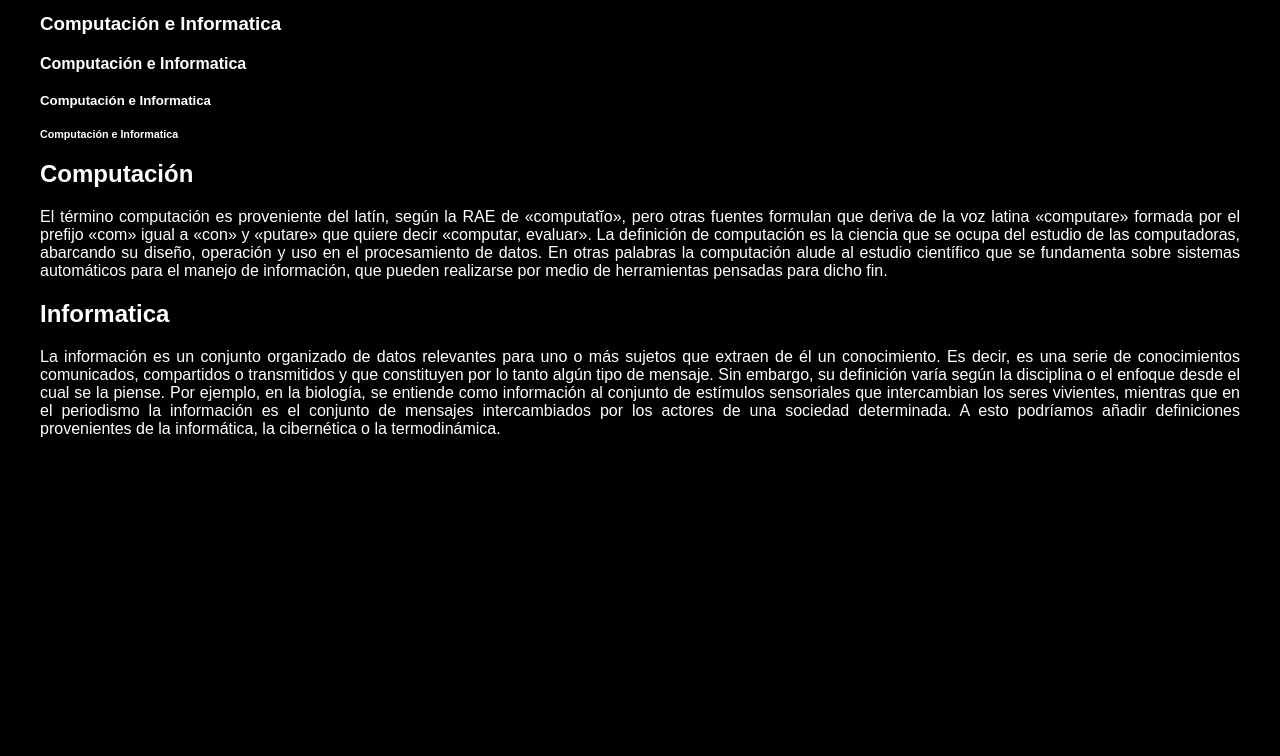
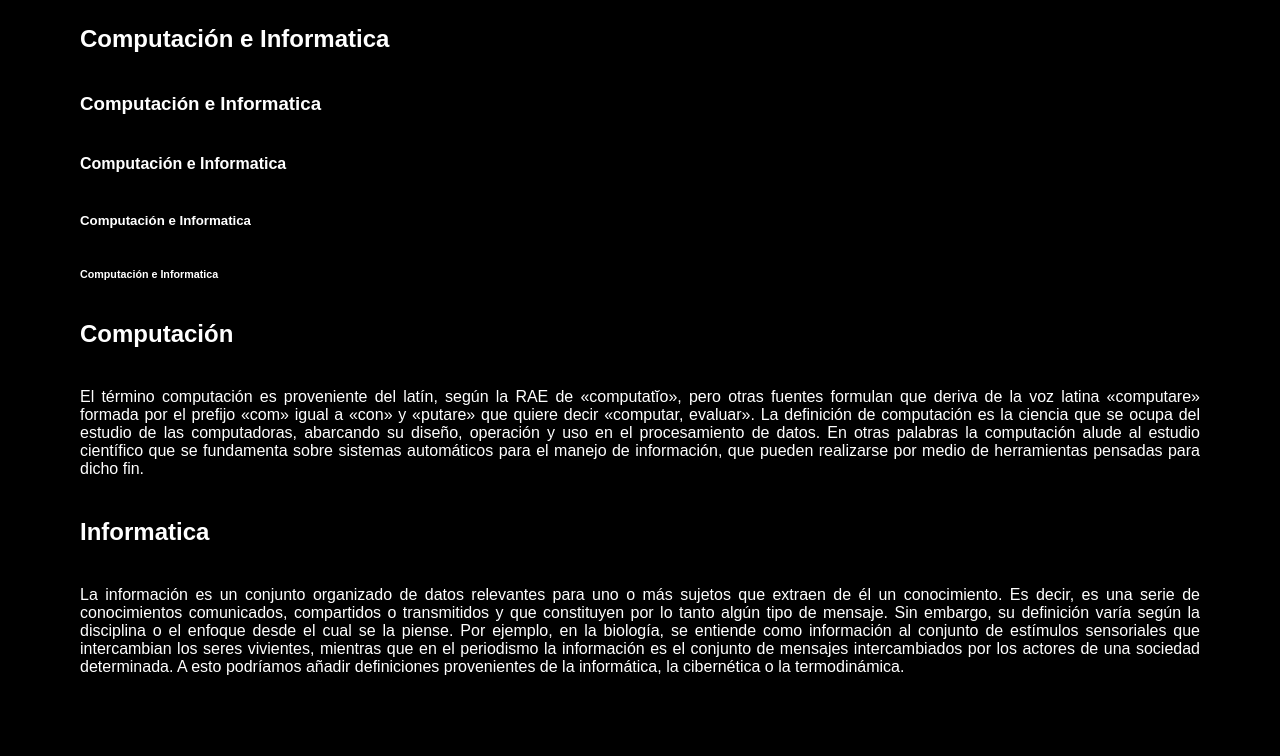
Before and after one commit to Bryandlc654/Tecnosur_Diseno_Web, a plain HTML site: page Semana2/formato_texto.html in a window 1280 px wide. Shown: the part 132-888 px from the top of the page. Before the commit the page ends 800 px from the top, so only its background shows below. Drawn offline with Linux system fonts and the light colour scheme.

```diff
--- a/Semana2/formato_texto.html
+++ b/Semana2/formato_texto.html
@@ -8,7 +8,7 @@
     <style>
       * {
         margin: 0;
-        padding: 10px;
+        padding: 20px;
         font-family: Arial, Helvetica, sans-serif;
         background-color: black;
         color: #ffffff;
@@ -25,6 +25,7 @@
       <h5>Computación e Informatica</h5>
       <h6>Computación e Informatica</h6>
       <h2>Computación</h2>
+      <!-- <h3>Computaci&oacute;n</h3>  paracolocar tildes -->
       <p>
         El término computación es proveniente del latín, según la RAE de
         «computatĭo», pero otras fuentes formulan que deriva de la voz latina
```
